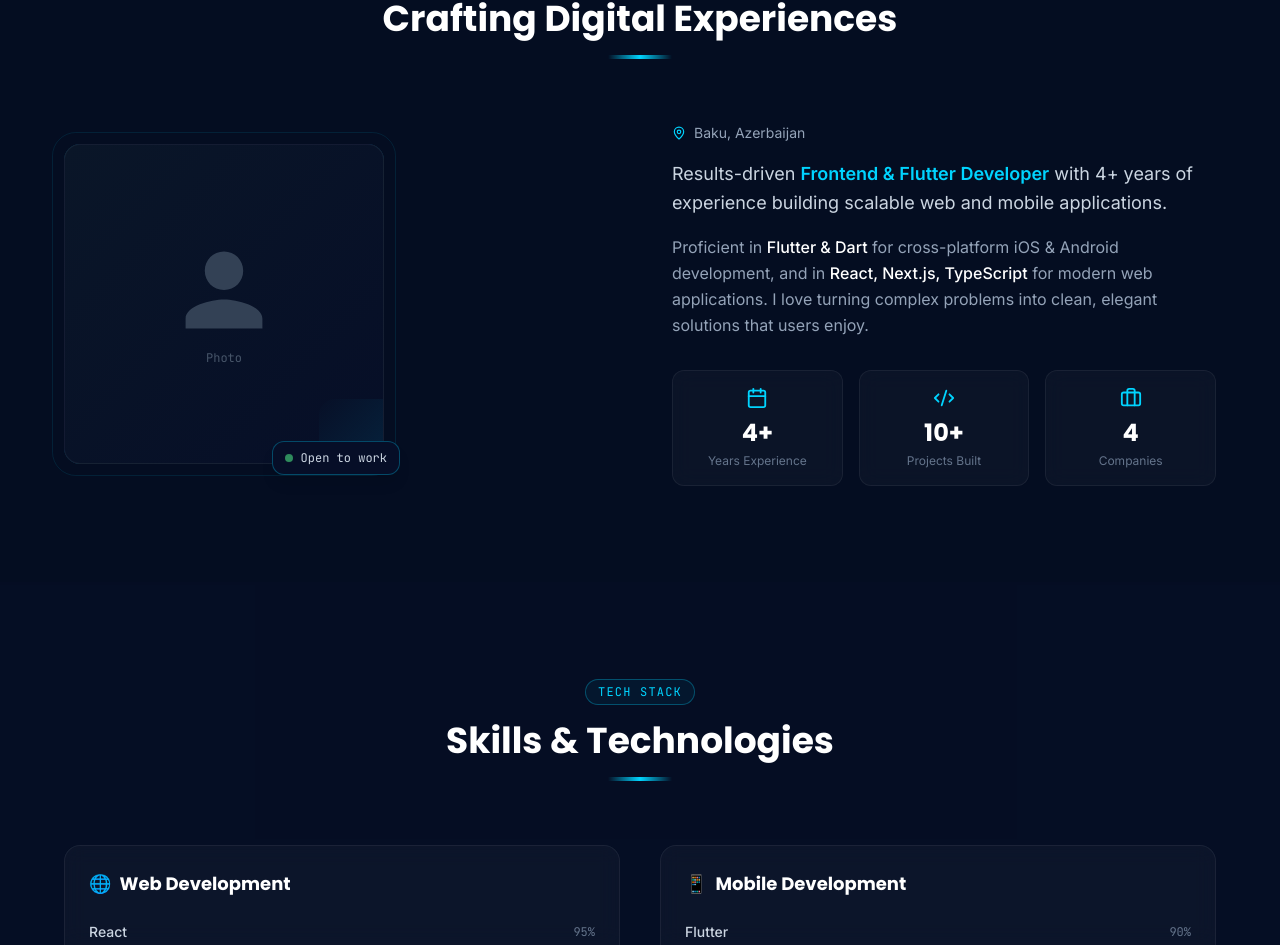
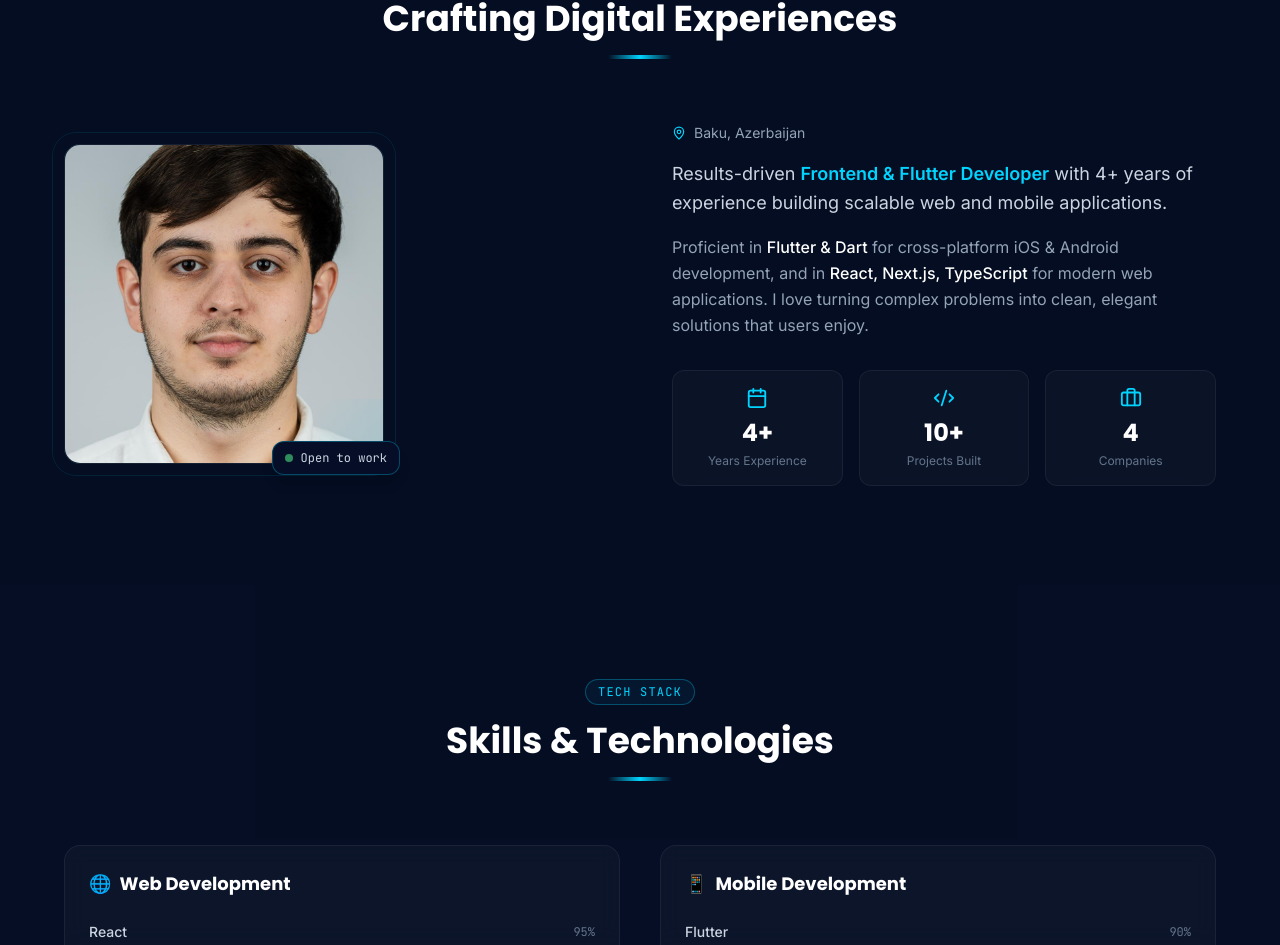
Before and after one commit to faridzaidov/faridzaidov.github.io, a Next.js app: page / in a window 1280 px wide. Shown: the part 940-1885 px from the top of the page. Built offline with nearby package versions, Linux system fonts and the light colour scheme.

Commit message:
feat: add profile photo to About section

```diff
--- a/src/components/About.tsx
+++ b/src/components/About.tsx
@@ -37,17 +37,12 @@
 
               {/* Photo container */}
               <div className="w-full h-full rounded-2xl bg-gradient-to-br from-[#0a1628] to-[#060e27] border border-white/5 flex items-center justify-center overflow-hidden relative">
-                {/* Avatar placeholder */}
-                <div className="flex flex-col items-center gap-3 text-slate-600">
-                  <svg
-                    className="w-24 h-24 text-slate-700"
-                    fill="currentColor"
-                    viewBox="0 0 24 24"
-                  >
-                    <path d="M12 12c2.7 0 4.8-2.1 4.8-4.8S14.7 2.4 12 2.4 7.2 4.5 7.2 7.2 9.3 12 12 12zm0 2.4c-3.2 0-9.6 1.6-9.6 4.8v2.4h19.2v-2.4c0-3.2-6.4-4.8-9.6-4.8z" />
-                  </svg>
-                  <span className="text-xs font-mono text-slate-600">Photo</span>
-                </div>
+                {/* Real photo */}
+                <img
+                  src="/avatar.jpg"
+                  alt="Farid Zaidov"
+                  className="w-full h-full object-cover"
+                />
 
                 {/* Decorative corner accent */}
                 <div className="absolute bottom-0 right-0 w-16 h-16 bg-gradient-to-tl from-[#00D4FF]/10 to-transparent rounded-tl-2xl" />
```
Also changed, not shown: public/avatar.jpg (added).
